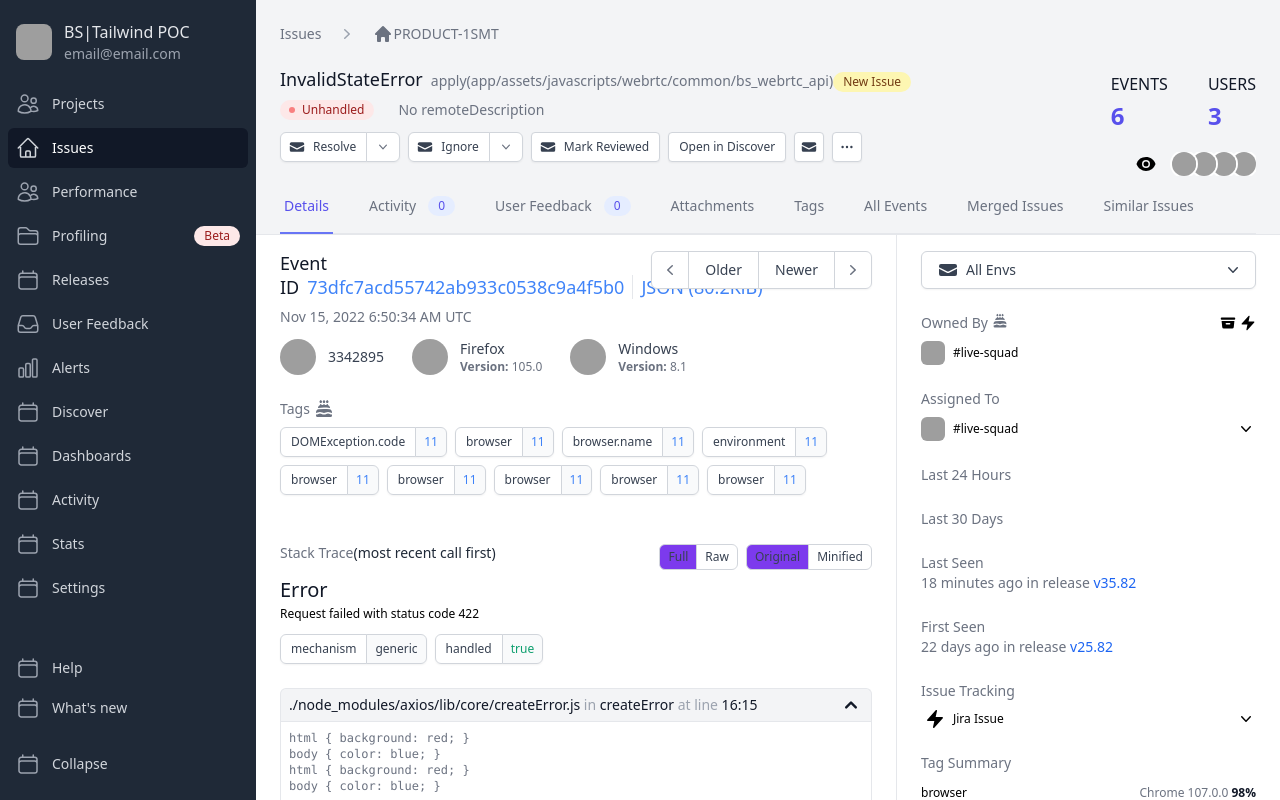
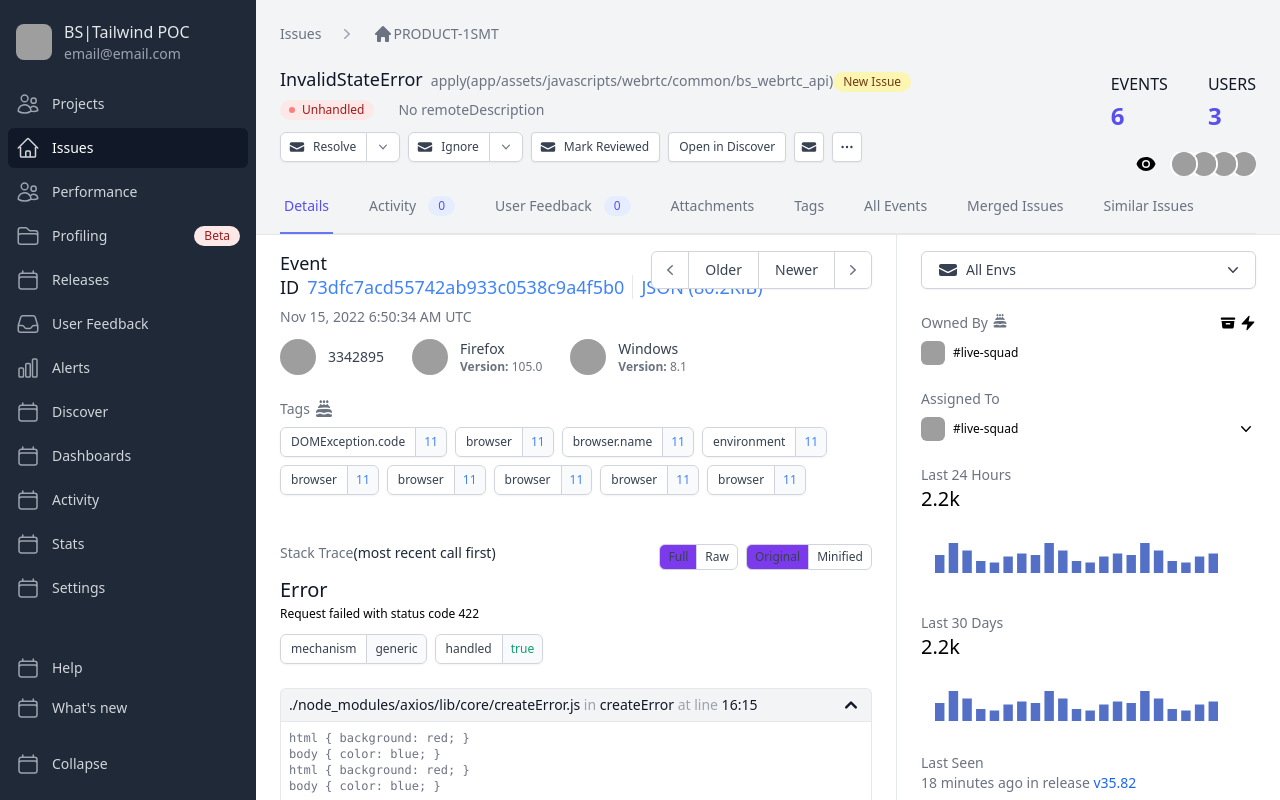
Before and after one commit to ribinBS/bs-tailwind-poc, a React (Create React App) app: page /details in a window 1280 px wide. Shown: the top 800 px of the page. Built offline with nearby package versions, Linux system fonts and the light colour scheme; grey boxes are pictures that could not be loaded; a web font is replaced by a local one.

Commit message:
charts done

```diff
--- a/package.json
+++ b/package.json
@@ -9,10 +9,10 @@
         "@testing-library/jest-dom": "^5.16.5",
         "@testing-library/react": "^13.4.0",
         "@testing-library/user-event": "^13.5.0",
+        "echarts": "^5.4.0",
+        "echarts-for-react": "^3.0.2",
         "flowbite": "^1.5.4",
         "flowbite-react": "^0.3.4",
-        "echarts": "^5.4.0",
-        "echarts-for-react": "^3.0.2",
         "react": "16.13.1",
         "react-dom": "16.13.1",
         "react-router-dom": "^6.4.3",
--- a/src/pages/Details/AsideSection.jsx
+++ b/src/pages/Details/AsideSection.jsx
@@ -1,5 +1,5 @@
-import React from 'react';
-import { Fragment } from 'react';
+import React, { Fragment } from 'react';
+import ReactECharts from 'echarts-for-react';
 import { Menu, Transition } from '@headlessui/react';
 import {
     ChevronDownIcon,
@@ -12,6 +12,33 @@ import {
 function classNames(...classes) {
     return classes.filter(Boolean).join(' ');
 }
+
+const chartOptions = {
+    xAxis: {
+        show: false,
+        offset: -100,
+        type: 'category',
+        axisLine: {
+            onZero: false,
+        },
+    },
+    yAxis: {
+        type: 'value',
+        show: false,
+    },
+    tooltip: {
+        show: true,
+    },
+    series: [
+        {
+            data: [
+                120, 200, 150, 80, 70, 110, 130, 120, 200, 150, 80, 70, 110,
+                130, 120, 200, 150, 80, 70, 110, 130,
+            ],
+            type: 'bar',
+        },
+    ],
+};
 
 export default function AsideSection() {
     return (
@@ -141,20 +168,36 @@ export default function AsideSection() {
                     />
                 </div>
             </div>
-            <div className='mb-6'>
-                <div className='flex mt-4 items-center justify-between'>
+            <div className='-mb-4'>
+                <div className='flex mt-4 items-left justify-between flex-col'>
                     <div className='font-medium text-sm flex text-gray-500'>
                         Last 24 Hours
                     </div>
-                    <div className='flex'></div>
+                    <div className='font-medium text-xl'>2.2k</div>
+                    <div className='flex -ml-6'>
+                        <ReactECharts
+                            style={{ height: '100px', width: '100%' }}
+                            option={chartOptions}
+                            lazyUpdate={true}
+                            theme={'theme_name'}
+                        />
+                    </div>
                 </div>
             </div>
-            <div className='mb-6'>
-                <div className='flex mt-2 items-center justify-between'>
+            <div className='-mb-4'>
+                <div className='flex mt-4 items-left justify-between flex-col'>
                     <div className='font-medium text-sm flex text-gray-500'>
                         Last 30 Days
                     </div>
-                    <div className='flex'></div>
+                    <div className='font-medium text-xl'>2.2k</div>
+                    <div className='flex -ml-6'>
+                        <ReactECharts
+                            style={{ height: '100px', width: '100%' }}
+                            option={chartOptions}
+                            lazyUpdate={true}
+                            theme={'theme_name'}
+                        />
+                    </div>
                 </div>
             </div>
             <div className='mb-6'>
--- a/src/pages/Details/MainSection.jsx
+++ b/src/pages/Details/MainSection.jsx
@@ -413,10 +413,10 @@ export default function MainSection() {
                     </h2>
                     <div
                         id='accordion-open-body-3'
-                        class='hidden'
+                        className='hidden'
                         aria-labelledby='accordion-open-heading-3'>
-                        <div class='p-5 font-light border border-t-0 border-gray-200 dark:border-gray-700'>
-                            <p class='mb-2 text-gray-500 dark:text-gray-400'>
+                        <div className='p-5 font-light border border-t-0 border-gray-200 dark:border-gray-700'>
+                            <p className='mb-2 text-gray-500 dark:text-gray-400'>
                                 The main difference is that the core components
                                 from Flowbite are open source under the MIT
                                 license, whereas Tailwind UI is a paid product.
@@ -424,20 +424,20 @@ export default function MainSection() {
                                 smaller and standalone components, whereas
                                 Tailwind UI offers sections of pages.
                             </p>
-                            <p class='mb-2 text-gray-500 dark:text-gray-400'>
+                            <p className='mb-2 text-gray-500 dark:text-gray-400'>
                                 However, we actually recommend using both
                                 Flowbite, Flowbite Pro, and even Tailwind UI as
                                 there is no technical reason stopping you from
                                 using the best of two worlds.
                             </p>
-                            <p class='mb-2 text-gray-500 dark:text-gray-400'>
+                            <p className='mb-2 text-gray-500 dark:text-gray-400'>
                                 Learn more about these technologies:
                             </p>
-                            <ul class='pl-5 text-gray-500 list-disc dark:text-gray-400'>
+                            <ul className='pl-5 text-gray-500 list-disc dark:text-gray-400'>
                                 <li>
                                     <a
                                         href='https://flowbite.com/pro/'
-                                        class='text-blue-600 dark:text-blue-500 hover:underline'>
+                                        className='text-blue-600 dark:text-blue-500 hover:underline'>
                                         Flowbite Pro
                                     </a>
                                 </li>
@@ -445,7 +445,7 @@ export default function MainSection() {
                                     <a
                                         href='https://tailwindui.com/'
                                         rel='nofollow'
-                                        class='text-blue-600 dark:text-blue-500 hover:underline'>
+                                        className='text-blue-600 dark:text-blue-500 hover:underline'>
                                         Tailwind UI
                                     </a>
                                 </li>
```
